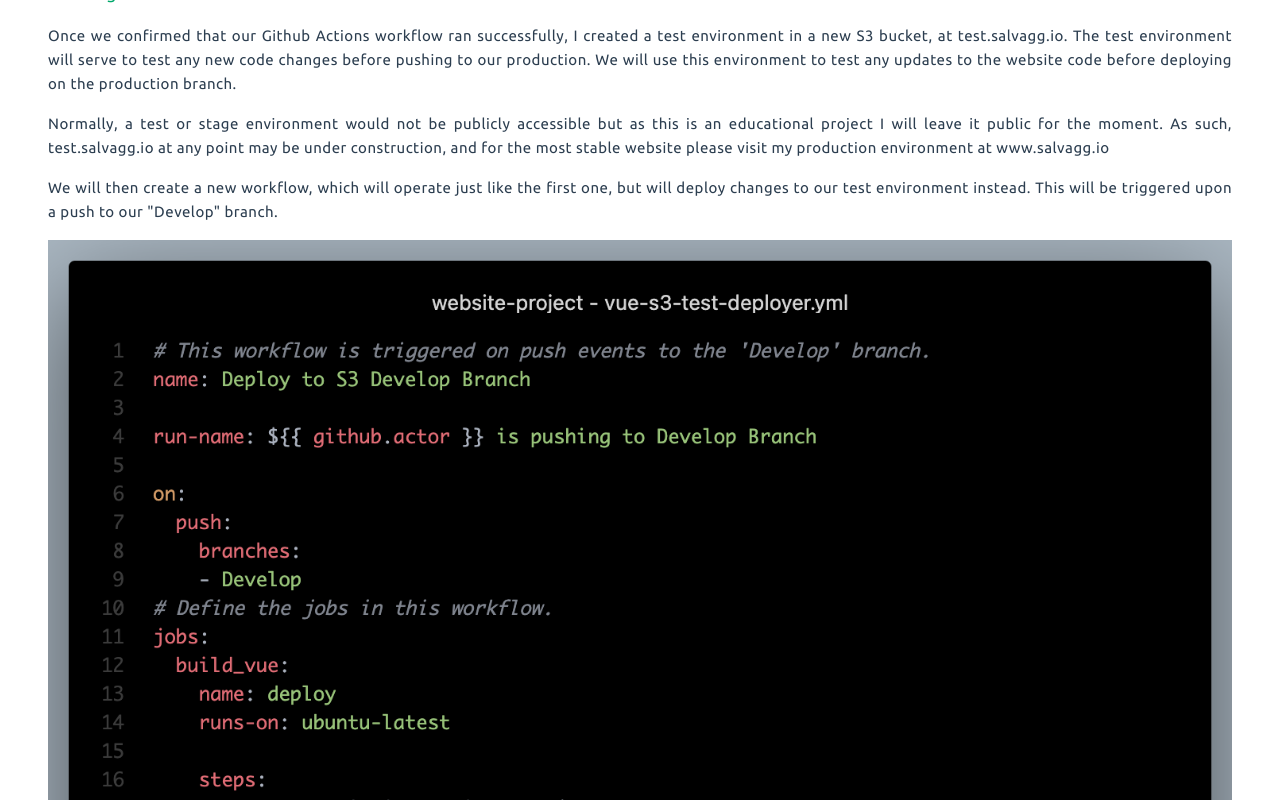
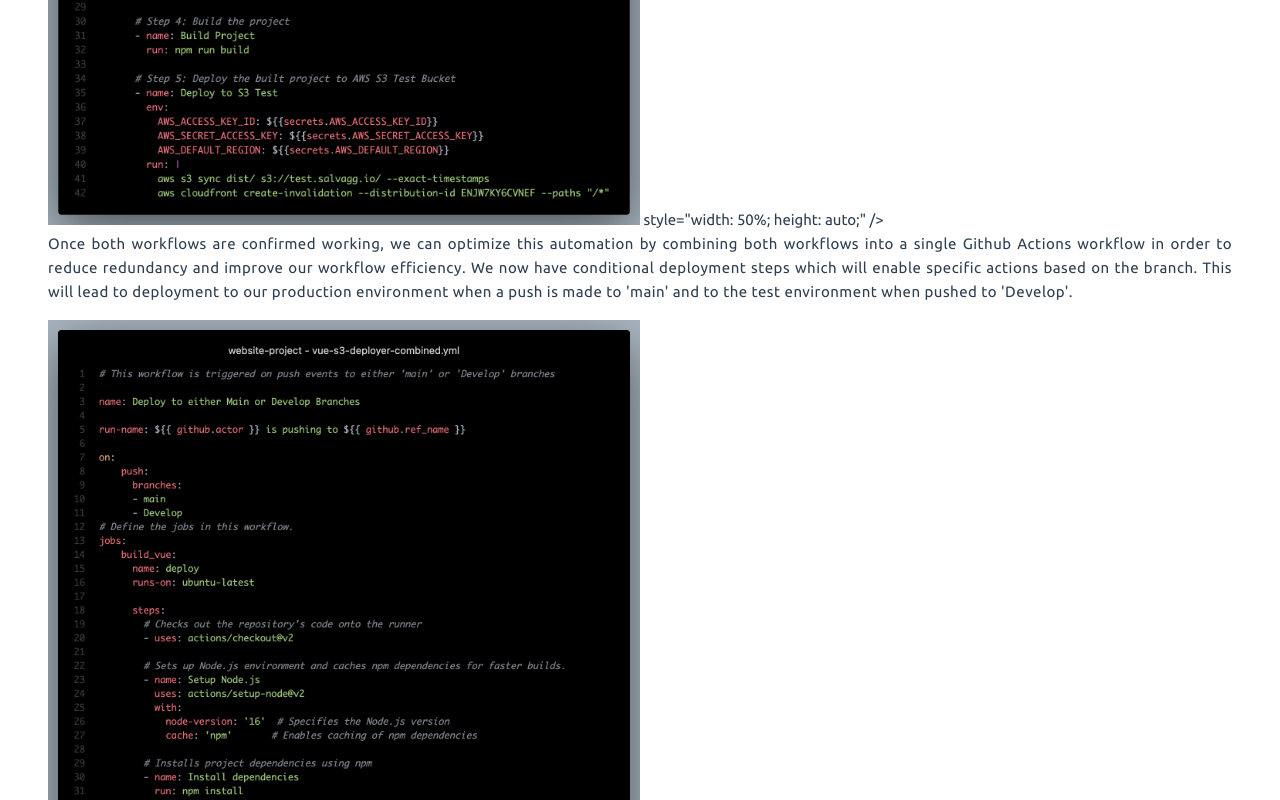
Before and after one commit to bsalvaggio/website-project, a Vue app: page /about in a window 1280 px wide. Shown: the part 5392-6192 px from the top of the page. Built offline with nearby package versions, Linux system fonts and the light colour scheme; no server answers.

Commit message:
Update About.vue

```diff
--- a/src/views/About.vue
+++ b/src/views/About.vue
@@ -1,8 +1,8 @@
 <template>
     <div>
       <h1>About This AWS Cloud Resume Website Project</h1>
-      <img src="@/assets/website_diagram.png" alt="architecture diagram" style="width: 100%; height: auto;" />
-        <a href="https://medium.com/@bill.salvaggio/the-aws-cloud-resume-challenge-project-c5c0c6fe9593"
+      <img class="top-image" src="@/assets/website_diagram.png" alt="architecture diagram" style="width: 100%; height: auto;" />
+      <a href="https://medium.com/@bill.salvaggio/the-aws-cloud-resume-challenge-project-c5c0c6fe9593"
            target="_blank"
            rel="noopener"
            class="about-link"> The AWS Cloud Resume Challenge: Part I (Medium article)</a>
@@ -82,7 +82,7 @@
 
             <h3>Creating the workflow</h3>
             <p>Each workflow will be created as a .yml file, located in the .github/workflows directory in our repo. We will define the triggers, jobs, and steps. Our workflow is triggered by a push to my 'main' branch. Any changes merged into 'main' will automatically initiate the deployment process.</p>
-            <img src="@/assets/articleimages/main.png" alt="'main' workflow" />
+            <img src="@/assets/articleimages/main.png" alt="'main' workflow" /> style="width: 50%; height: auto;" />
             <p>The first step, checking out the code, means that the code will be cloned from our Github repo to the virtual environment (runner) provided by Github Actions, where the workflow will be executed. This is a pre-built Github action provided by Github and will allow for other steps (such as npm run build) within this workflow to operate off of our code.</p>
 
             <p>The next steps will install dependencies and build the application: First it sets up a Node.js environment for the workflow and specifies the version. It then enables caching of the npm dependencies. If our package.json hasn't changed, Actions can reference the cached files instead of downloading them again. This can greatly speed up the build process and save bandwidth and resources.</p>
@@ -93,10 +93,10 @@
             <p>Once we confirmed that our Github Actions workflow ran successfully, I created a test environment in a new S3 bucket, at test.salvagg.io. The test environment will serve to test any new code changes before pushing to our production. We will use this environment to test any updates to the website code before deploying on the production branch.</p>
             <p>Normally, a test or stage environment would not be publicly accessible but as this is an educational project I will leave it public for the moment. As such, test.salvagg.io at any point may be under construction, and for the most stable website please visit my production environment at www.salvagg.io</p>
             <p>We will then create a new workflow, which will operate just like the first one, but will deploy changes to our test environment instead. This will be triggered upon a push to our "Develop" branch. </p>
-            <img src="@/assets/articleimages/test.png" alt="'develop' workflow" />
+            <img src="@/assets/articleimages/test.png" alt="'develop' workflow" /> style="width: 50%; height: auto;" />
 
             <p>Once both workflows are confirmed working, we can optimize this automation by combining both workflows into a single Github Actions workflow in order to reduce redundancy and improve our workflow efficiency. We now have conditional deployment steps which will enable specific actions based on the branch. This will lead to deployment to our production environment when a push is made to 'main' and to the test environment when pushed to 'Develop'.</p>
-            <img src="@/assets/articleimages/combined.png" alt="'combined' workflow" />
+            <img src="@/assets/articleimages/combined.png" alt="'combined' workflow" /> style="width: 50%; height: auto;" />
 
             <h3>Confirming Successful Workflows</h3>
             <p>We can check our Github under the Actions tab in our repository to confirm that the workflow is successful: and a more detailed step by step check of the workflow if we click on the specific workflow run. This is very helpful while building the workflow, in order to see exactly where a problem arise if it was unsuccessful.</p>
@@ -189,9 +189,7 @@ img {
     max-width: 50%;  /* Sets the maximum width to 50% of its container */
     height: auto;    /* Maintains the aspect ratio of the image */
 }
-
-div:first-child img {
-      max-width: 100% !important;  /* Set the maximum width to 100% of its container */
+.top-image {
+    max-width: 100% !important;  /* Set the maximum width to 100% of its container */
 }
-
-  </style>
+</style>
```
